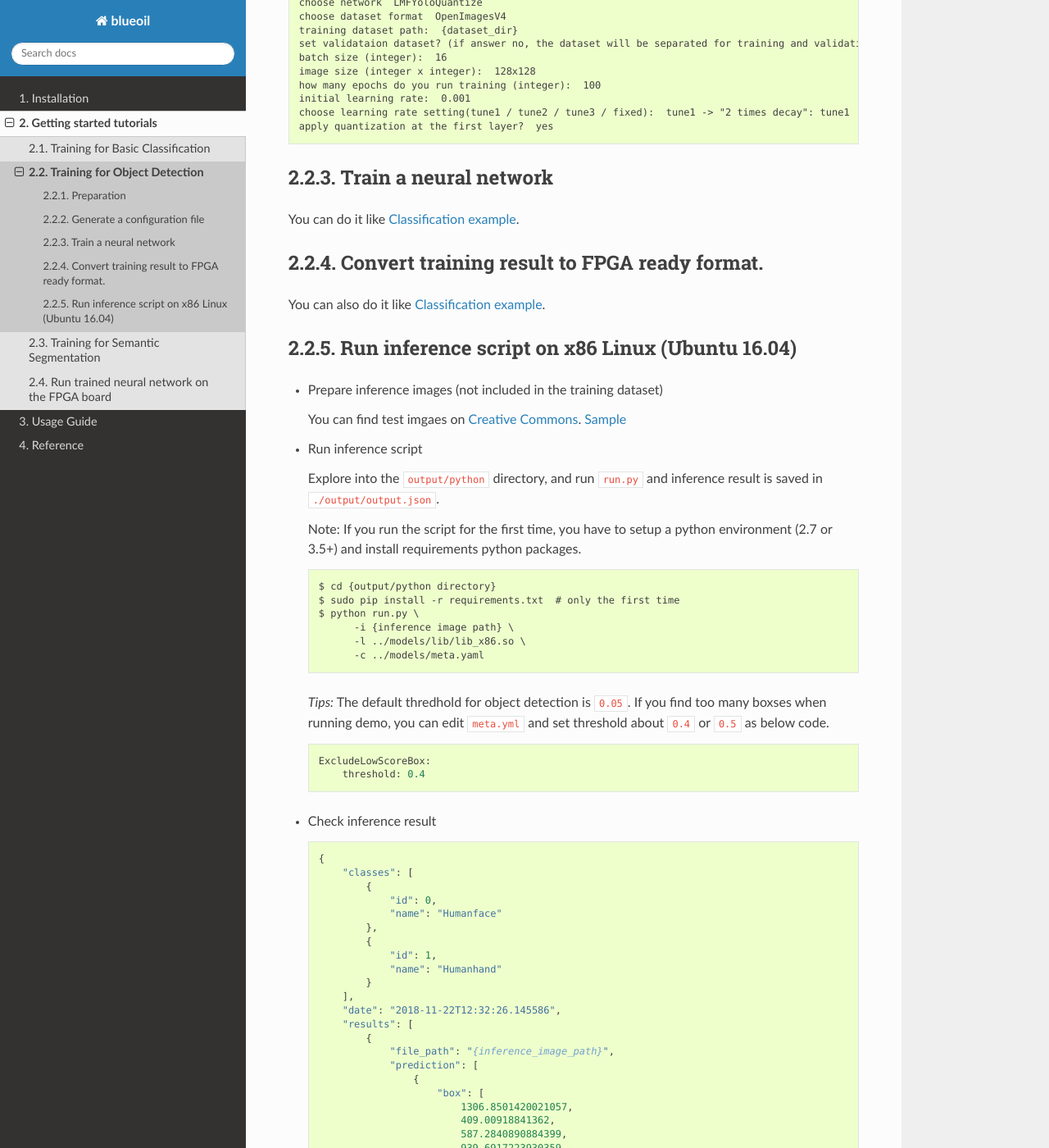
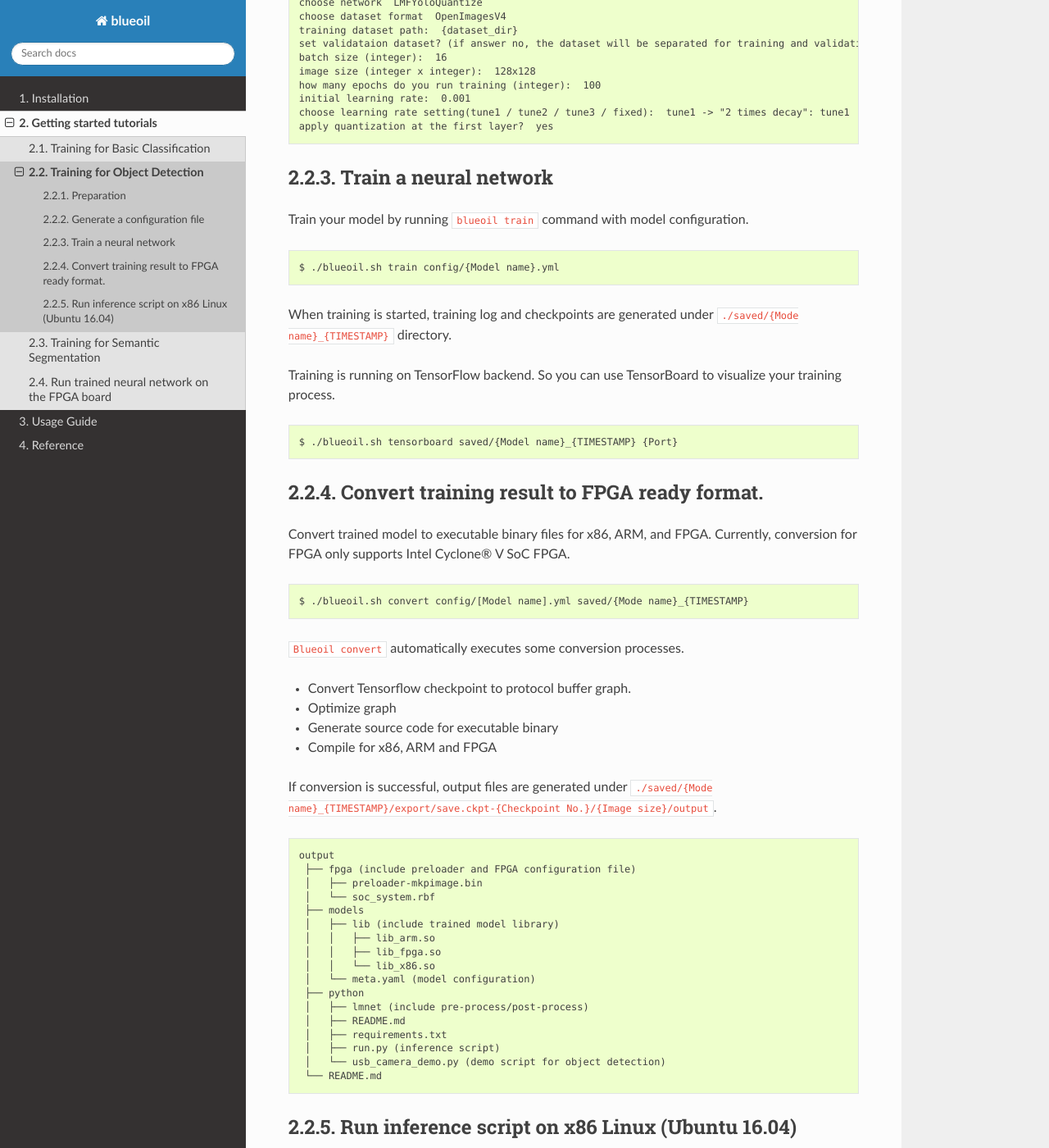
Before and after one commit to blue-oil/blueoil, a Sphinx documentation site: the page built from docs/tutorial/image_det.md, in a window 1280 px wide and 1400 px high, scrolled down 1316 px. Shown: the whole window at 82% size. Built offline with Sphinx 7.4.7 and the Read the Docs theme 2.0.0, drawn with Linux system fonts in a browser that asks for light colours; formulas are drawn with MathJax 3; pages that are not in the unit, such as notebooks, are missing from menus.

Commit message:
Add trainig and convert commands

````diff
--- a/docs/tutorial/image_det.md
+++ b/docs/tutorial/image_det.md
@@ -51,12 +51,50 @@ apply quantization at the first layer?  yes
 
 ## Train a neural network
 
-You can do it like
- <a href="./image_cls.html">Classification example</a>.
+Train your model by running `blueoil train` command with model configuration.
+
+    $ ./blueoil.sh train config/{Model name}.yml
+
+When training is started, training log and checkpoints are generated under `./saved/{Mode name}_{TIMESTAMP}` directory.
+
+Training is running on TensorFlow backend. So you can use TensorBoard to visualize your training process.
+
+    $ ./blueoil.sh tensorboard saved/{Model name}_{TIMESTAMP} {Port}
 
 ## Convert training result to FPGA ready format.
 
-You can also do it like  <a href="./image_cls.html">Classification example</a>.
+Convert trained model to executable binary files for x86, ARM, and FPGA.
+Currently, conversion for FPGA only supports Intel Cyclone® V SoC FPGA.
+
+    $ ./blueoil.sh convert config/[Model name].yml saved/{Mode name}_{TIMESTAMP}
+
+`Blueoil convert` automatically executes some conversion processes.
+- Convert Tensorflow checkpoint to protocol buffer graph.
+- Optimize graph
+- Generate source code for executable binary
+- Compile for x86, ARM and FPGA
+
+If conversion is successful, output files are generated under `./saved/{Mode name}_{TIMESTAMP}/export/save.ckpt-{Checkpoint No.}/{Image size}/output`.
+
+```
+output
+ ├── fpga (include preloader and FPGA configuration file)
+ │   ├── preloader-mkpimage.bin
+ │   └── soc_system.rbf
+ ├── models
+ │   ├── lib (include trained model library)
+ │   │   ├── lib_arm.so
+ │   │   ├── lib_fpga.so
+ │   │   └── lib_x86.so
+ │   └── meta.yaml (model configuration)
+ ├── python
+ │   ├── lmnet (include pre-process/post-process)
+ │   ├── README.md
+ │   ├── requirements.txt
+ │   ├── run.py (inference script)
+ │   └── usb_camera_demo.py (demo script for object detection)
+ └── README.md
+```
 
 ## Run inference script on x86 Linux (Ubuntu 16.04)
 
````
